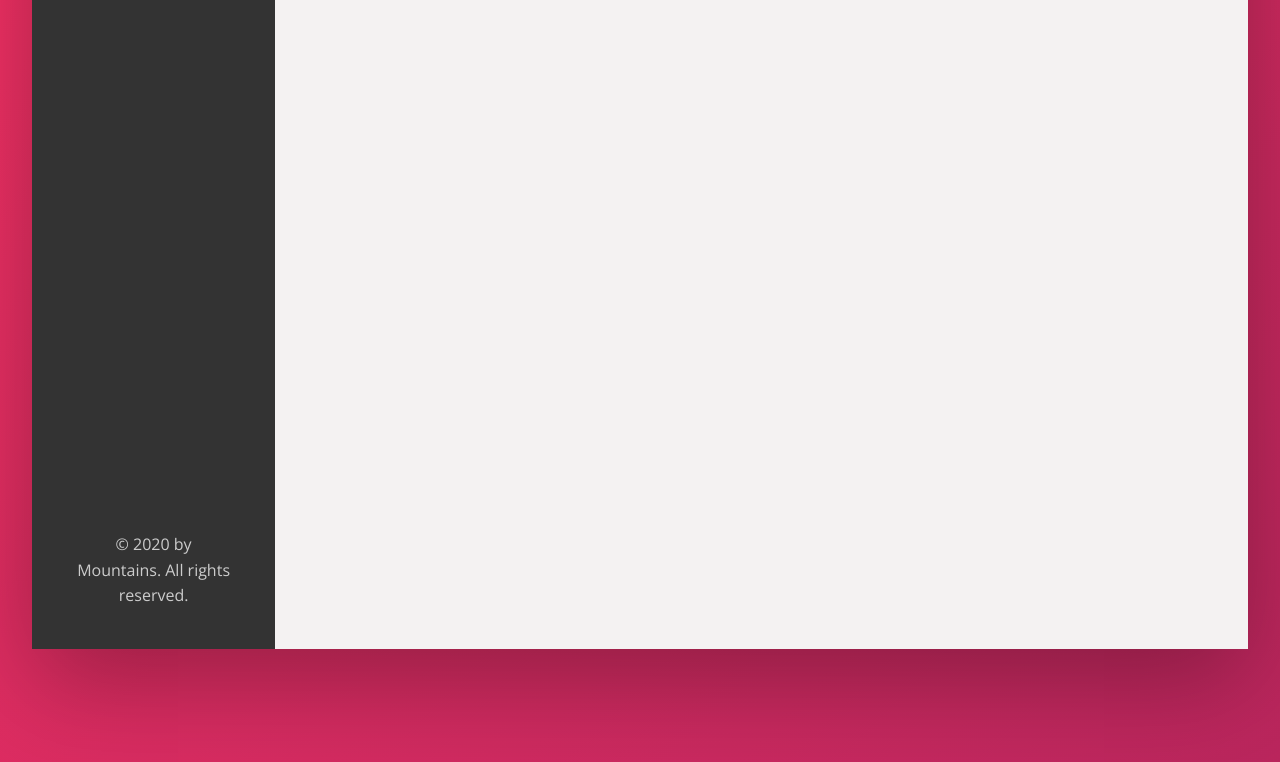
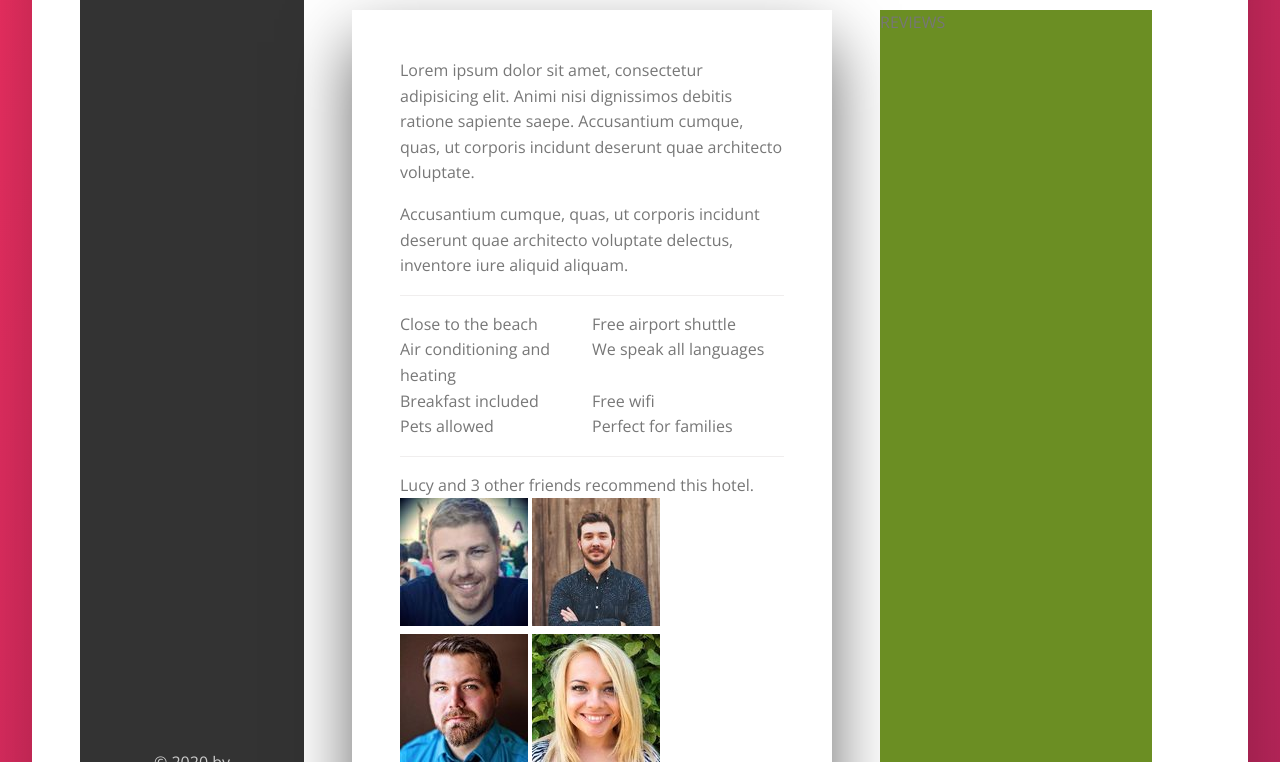
Before and after one commit to Bojana-J/Mountains, a website: page index.html in a window 1280 px wide. Shown: the part 519-1281 px from the top of the page. Drawn offline with nearby package versions, Linux system fonts and the light colour scheme.

Commit message:
build content area

```diff
--- a/index.html
+++ b/index.html
@@ -102,24 +102,24 @@
                     </h1>
                     <div class="overview__stars">
                         <svg class="overview__icon-star">
-                            <use xlink:href="img/sprite.svg#icon-star" ></use>
+                            <use xlink:href="img/sprite.svg#icon-star"></use>
                         </svg>
                         <svg class="overview__icon-star">
-                            <use xlink:href="img/sprite.svg#icon-star" ></use>
+                            <use xlink:href="img/sprite.svg#icon-star"></use>
                         </svg>
                         <svg class="overview__icon-star">
-                            <use xlink:href="img/sprite.svg#icon-star" ></use>
+                            <use xlink:href="img/sprite.svg#icon-star"></use>
                         </svg>
                         <svg class="overview__icon-star">
-                            <use xlink:href="img/sprite.svg#icon-star" ></use>
+                            <use xlink:href="img/sprite.svg#icon-star"></use>
                         </svg>
                         <svg class="overview__icon-star">
-                            <use xlink:href="img/sprite.svg#icon-star" ></use>
+                            <use xlink:href="img/sprite.svg#icon-star"></use>
                         </svg>
                     </div>
                     <div class="overview__location">
                         <svg class="overview__icon-location">
-                            <use xlink:href="img/sprite.svg#icon-location-pin" ></use>
+                            <use xlink:href="img/sprite.svg#icon-location-pin"></use>
                         </svg>
                         <button class="btn-inline">Tara, Serbia</button>
                     </div>
@@ -128,6 +128,41 @@
                         <div class="overview__rating-count">513 votes</div>
                     </div>
                 </div>
+                <div class="content">
+                    <div class="description">
+                        <p class="paragraph">
+                            Lorem ipsum dolor sit amet, consectetur adipisicing elit. Animi nisi dignissimos debitis
+                            ratione sapiente saepe. Accusantium cumque, quas, ut corporis incidunt deserunt quae
+                            architecto voluptate.
+                        </p>
+                        <p class="paragraph">
+                            Accusantium cumque, quas, ut corporis incidunt deserunt quae architecto voluptate delectus,
+                            inventore iure aliquid aliquam.
+                        </p>
+                        <ul class="list">
+                            <li class="list__item">Close to the beach</li>
+                            <li class="list__item">Free airport shuttle</li>
+                            <li class="list__item">Air conditioning and heating</li>
+                            <li class="list__item">We speak all languages</li>
+                            <li class="list__item">Breakfast included</li>
+                            <li class="list__item">Free wifi</li>
+                            <li class="list__item">Pets allowed</li>
+                            <li class="list__item">Perfect for families</li>
+                        </ul>
+                        <div class="recommend">
+                            <p class="recommend__count">Lucy and 3 other friends recommend this hotel.</p>
+                            <div class="recommend__friends">
+                                <img src="img/users/user-3.jpg" alt="friend-1" class="recommend__photo">
+                                <img src="img/users/user-4.jpg" alt="friend-2" class="recommend__photo">
+                                <img src="img/users/user-5.jpg" alt="friend-3" class="recommend__photo">
+                                <img src="img/users/user-6.jpg" alt="friend-4" class="recommend__photo">
+                            </div>
+                        </div>
+                    </div>
+                    <div class="user-reviews">
+                        REVIEWS
+                    </div>
+                </div>
             </main>
         </div>
     </div>
--- a/sass/_base.scss
+++ b/sass/_base.scss
@@ -31,6 +31,9 @@ Grey dark 3: #999
     --color-grey-dark-3: #999;
 
     --shadow-dark: 0 2rem 6rem rgba(0,0,0,.3);
+    --shadow-light: 0 2rem 4rem rgba(0,0,0,.6);
+
+    --line: 1px solid var(--color-grey-light-3);
 }
 
 * {
--- a/sass/_components.scss
+++ b/sass/_components.scss
@@ -194,7 +194,7 @@
 
   display:flex;
   align-items: center;
-  border-bottom: 1px solid var(--color-grey-light-3);
+  border-bottom: var(--line);
 
   &__heading {
     font-size: 1.5rem;
@@ -288,3 +288,45 @@
     box-shadow: none;
   }
 }
+
+//////////////////////////////////////
+///   PARAGRAPH
+.paragraph:not(:last-of-type) {
+  margin-bottom: 1rem;
+}
+
+.list {
+  list-style: none;
+  margin: 1rem 0;
+  padding: 1rem 0;
+  border-top: var(--line);
+  border-bottom: var(--line);
+
+  display: flex;
+  flex-wrap: wrap;
+
+  &__item {
+    flex: 0 0 50%;
+  }
+}
+
+//////////////////////////////////////
+///   RECOMMEND
+.recommend {
+
+  &__count {
+
+  }
+
+  &__friends {
+
+  }
+
+  &__photo {
+
+  }
+}
+
+.user-reviews {
+
+}
--- a/sass/_layout.scss
+++ b/sass/_layout.scss
@@ -1,6 +1,6 @@
 .container {
   max-width: 120rem;
-  margin: 8rem 2rem;
+  margin: 4rem 2rem;
   background-color: var(--color-grey-light-2);
   box-shadow: var(--shadow-dark);
 
@@ -10,7 +10,7 @@
 .header {
   height: 5rem;
   background-color: #fff;
-  border-bottom: 1px solid var(--color-grey-light-3);
+  border-bottom: var(--line);
 
   display: flex;
   justify-content: space-between;
@@ -33,5 +33,26 @@
 .cabin-view {
 
   flex: 1;
-  height: 60rem;
 }
+
+.content {
+  display: flex;
+  padding: 3rem;
+
+  background-color: #fff;
+  border-bottom: var(--line);
+}
+
+.description {
+ background-color: #fff;
+ box-shadow: var(--shadow-light);
+ padding: 3rem;
+ flex: 0 0 60%;
+ margin-right: 3rem;
+ font-size: 1rem;
+}
+
+.user-reviews {
+  background-color: olivedrab;
+  flex: 1;
+}
```
Also changed, not shown: css/style.css, img/users/user-3.jpg (added), img/users/user-4.jpg (added), img/users/user-5.jpg (added), img/users/user-6.jpg (added), 1 other file.
